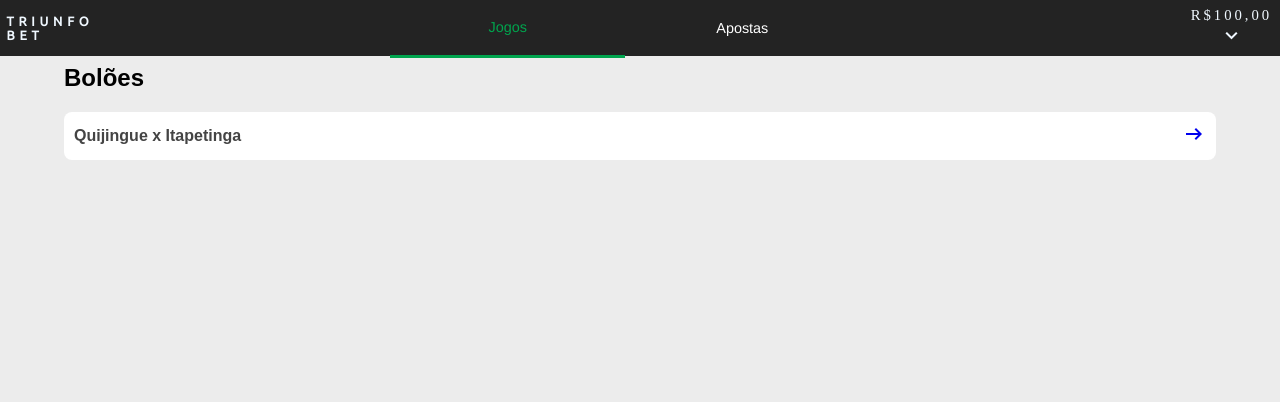
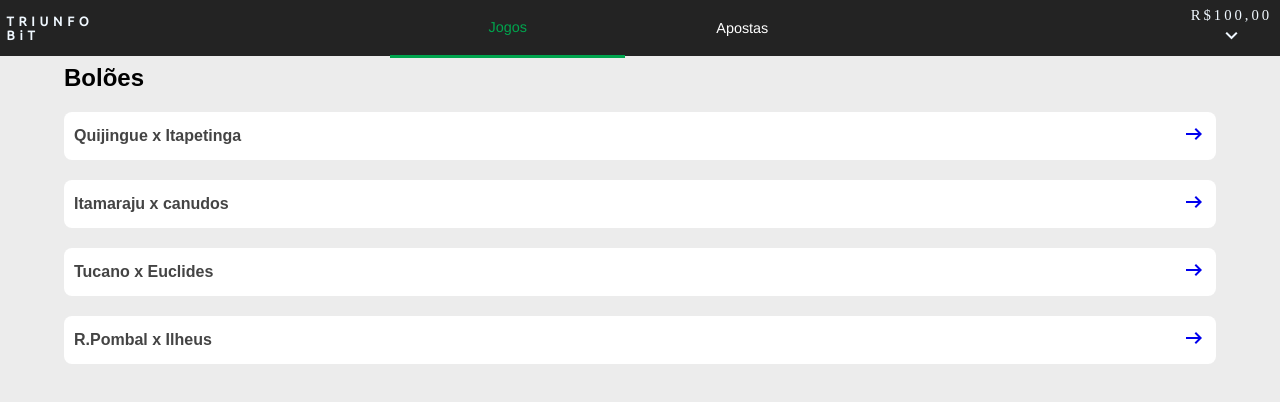
Before and after one commit to RejanioSantana/triunfobet, a plain HTML site: page index.html in a window 1280 px wide. Drawn offline with nearby package versions, Linux system fonts and the light colour scheme.

Commit message:
Testando permissões

```diff
--- a/assets/html/modalidades-jogos.html
+++ b/assets/html/modalidades-jogos.html
@@ -7,7 +7,28 @@
                     <li class="btn-info"><span class="material-symbols-outlined">
                         arrow_right_alt</span></li>
                     </ul>
-                </a>
+            </a>
+            <a href="assets/html/area-bolao.html" class="btn-area-bolao">
+            <ul class="info-modalidade">
+                    <li class="dsc-info">Itamaraju x canudos</li>
+                    <li class="btn-info"><span class="material-symbols-outlined">
+                        arrow_right_alt</span></li>
+                    </ul>
+            </a>
+            <a href="assets/html/area-bolao.html" class="btn-area-bolao">
+            <ul class="info-modalidade">
+                    <li class="dsc-info">Tucano x Euclides</li>
+                    <li class="btn-info"><span class="material-symbols-outlined">
+                        arrow_right_alt</span></li>
+                    </ul>
+            </a>
+            <a href="assets/html/area-bolao.html" class="btn-area-bolao">
+            <ul class="info-modalidade">
+                    <li class="dsc-info">R.Pombal x Ilheus</li>
+                    <li class="btn-info"><span class="material-symbols-outlined">
+                        arrow_right_alt</span></li>
+                    </ul>
+            </a>
         </li>
     </ul>
 </section>
--- a/index.html
+++ b/index.html
@@ -14,7 +14,7 @@
 <body>
 <header>
     <div class="logo-header">
-        <h1>TRIUNFO <br>BET</h1>
+        <h1>TRIUNFO <br>BiT</h1>
     </div>
     <nav class="nav-header">
         <ul>
```
